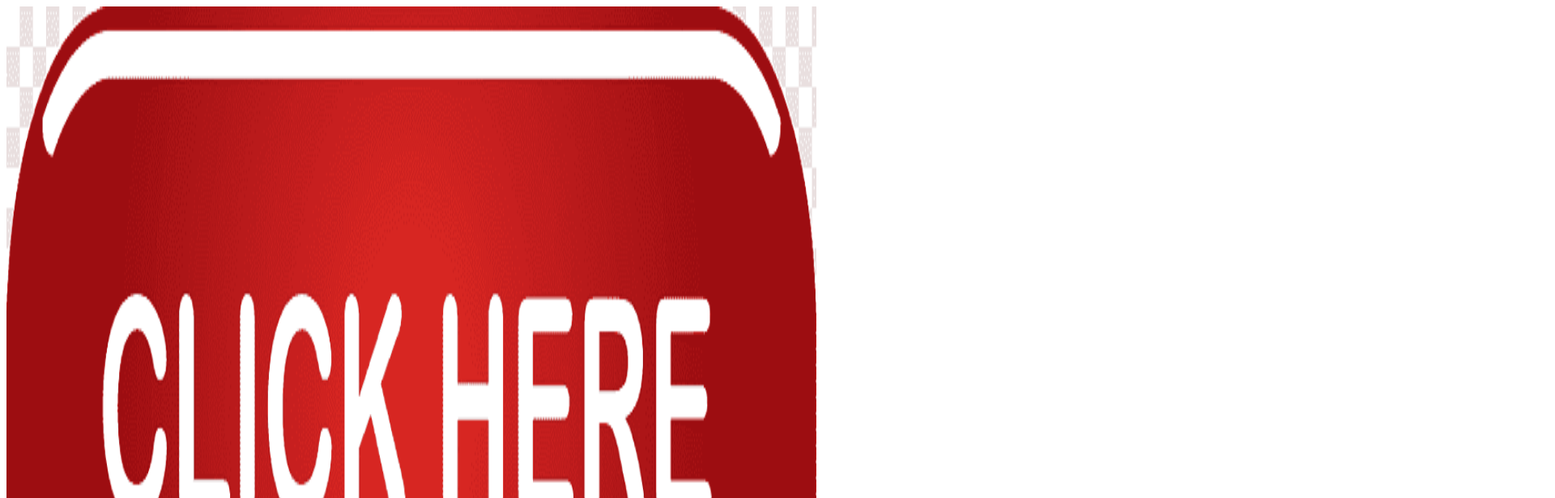
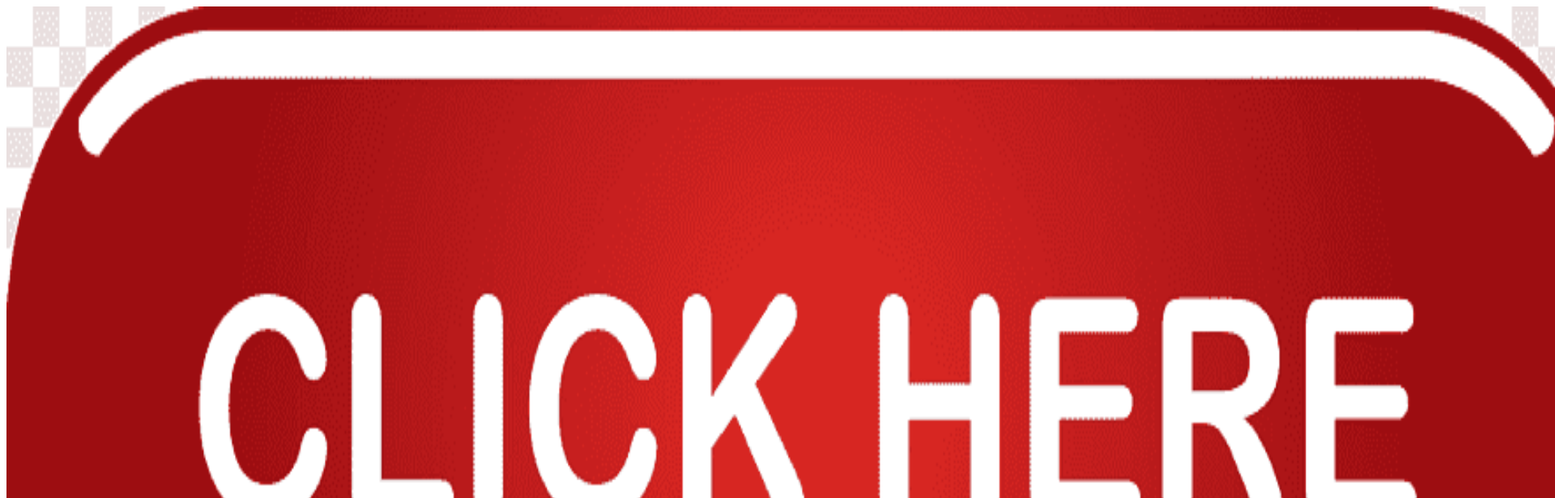
Before and after one commit to lemonxwrld/lemonxwrld.github.io, a plain HTML site: page index.html in a window 1280 px wide. Shown: the top 616 px of the page at 81% size, 1920 px wide, since content can reach past the window. Drawn offline with Linux system fonts and the light colour scheme.

Commit message:
Update index.html

```diff
--- a/index.html
+++ b/index.html
@@ -2,6 +2,6 @@
 <html>
   <body>
   <title>HP Print E-Mail</title>
- <a href="mailto:9679kfx852my@hpeprint.com"><img src="png-transparent-red-button-click-here-button-s-text-logo-sign.png" width="1000" height="1000"></a>
+ <a href="mailto:9679kfx852my@hpeprint.com"><img src="png-transparent-red-button-click-here-button-s-text-logo-sign.png" width="2000" height="1000"></a>
   </body>
 </html>
```
